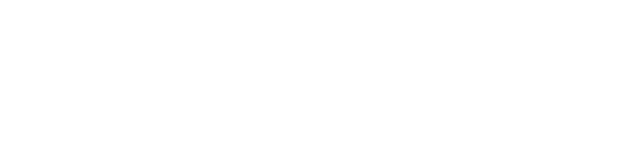
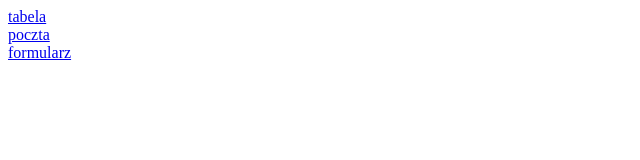
Before and after one commit to Mymeks/sprawdzian, a plain HTML site: page strona menu.html in a window 1280 px wide. Shown: the whole page, without its empty margins (0-640 px from the left). Drawn offline with Linux system fonts and the light colour scheme.

Commit message:
Update strona menu.html

```diff
--- a/strona menu.html
+++ b/strona menu.html
@@ -6,3 +6,6 @@
              <title>Menu</title>
      </head>
     <body>
+<A HREF="tabela.html"> tabela </A><br>
+<A HREF="poczta.html"> poczta </A><br>
+<A HREF="formularz_wysocki.html"> formularz </A><br>
```
